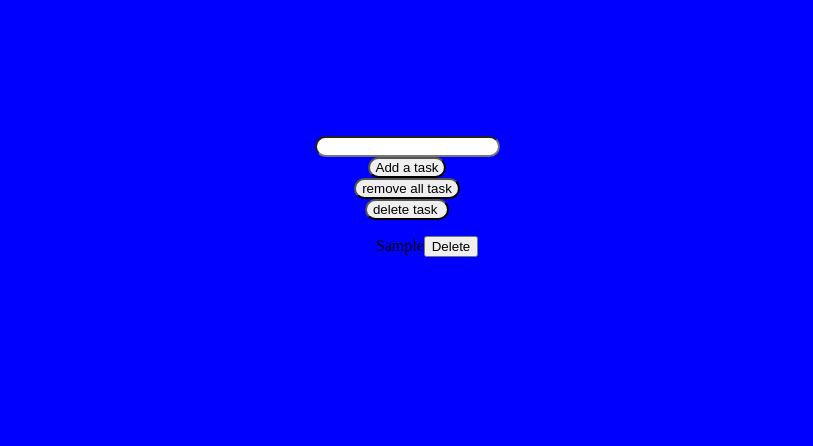
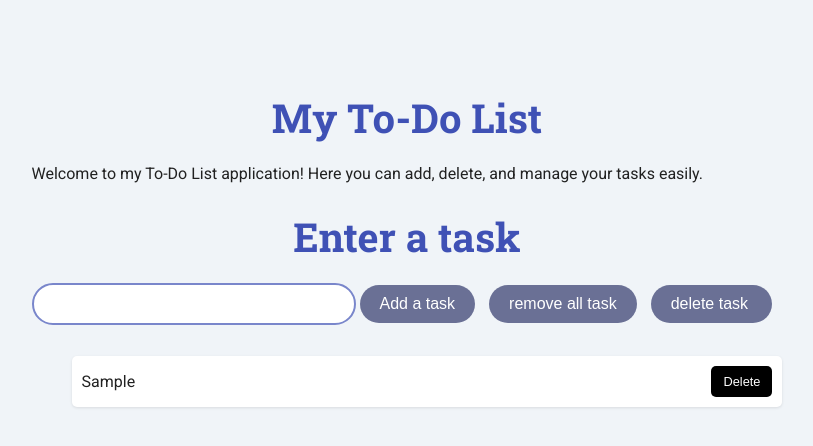
Before and after one commit to Akinloye3264/todolist, a plain HTML site: page index.html in a window 1280 px wide. Both pictures are taken after typing "Sample" into the empty fields and a click on the button "Add a task". Shown: the whole page, without its empty margins (233-1046 px from the left). Drawn offline with Linux system fonts and the light colour scheme.

Commit message:
changes made to my todo list

```diff
--- a/index.html
+++ b/index.html
@@ -1,26 +1,33 @@
-<!-- //creating a todo list using html,css and javascript. -->
 <!DOCTYPE html>
 <html lang="en">
 <head>
+     <link rel="stylesheet" href="https://cdnjs.cloudflare.com/ajax/libs/font-awesome/6.0.0/css/all.min.css" integrity="sha512-9usAa10IRO0HhonpyAIVpjrylPvoDwiPUiKdWk5t3PyolY1cOd4DSE0Ga+ri4AuTroPR5aQvXU9xC6qOPnzFeg==" crossorigin="anonymous" referrerpolicy="no-referrer" />
     <link rel="stylesheet" href="./main.css">
-    <!-- <script src="./script.js"></script> -->
-    <title> My To-Do List </title>
-    <link  rel="icon" href="./todopic.jpg">
+    <link rel="preconnect" href="https://fonts.googleapis.com">
+    <link rel="preconnect" href="https://fonts.gstatic.com" crossorigin>
+    <link href="https://fonts.googleapis.com/css2?family=Roboto+Slab:wght@400;700&family=Roboto:wght@400;500&display=swap" rel="stylesheet">
+    <title>My To-Do List</title>
+    <link rel="icon" href="./todopic.jpg">
 </head>
 <body>
+    <div class="container">
+        <h1>My To-Do List</h1>
+        <p>Welcome to my To-Do List application! Here you can add, delete, and manage your tasks easily.</p>
+    <h1>Enter a task</h1>
     <input type="text" id="taskInput">
     <input type="button" value="Add a task" onclick="addtask()">
     <input type="button" value="remove all task" onclick="deleteAllTasks()">
     <input type="button" value="delete task " onclick="deleteTask()">
-      <ul id="taskList"> </ul>
+    <ul id="taskList"></ul>
 
     <script>
-        function addtask(){
-            const inputbox = document.getElementById("taskInput");
-            const taskText = inputbox.value;
         const taskList = document.getElementById("taskList");
-            if (taskText !== "") {
 
+        // Function to load tasks from localStorage
+        function loadTasks() {
+            const tasks = JSON.parse(localStorage.getItem('tasks')) || []; // Get tasks from localStorage or initialize an empty array
+
+            tasks.forEach(taskText => {
                 const li = document.createElement("li");
                 const btn = document.createElement("button");
                 btn.textContent = "Delete";
@@ -29,11 +36,38 @@
                 const span = document.createElement("span");
                 li.style.listStyleType = "none";
                 span.textContent = taskText;
-                li.appendChild(span );
+                li.appendChild(span);
+                li.appendChild(btn);
+                taskList.appendChild(li);
+            });
+        }
+
+        // Function to save tasks to localStorage
+        function saveTasks() {
+            const tasks = Array.from(taskList.querySelectorAll('li > span')).map(span => span.textContent); // Get all tasks from the list
+            localStorage.setItem('tasks', JSON.stringify(tasks)); // Save tasks to localStorage
+        }
+
+        function addtask() {
+            const inputbox = document.getElementById("taskInput");
+            const taskText = inputbox.value;
+
+            if (taskText !== "") {
+                const li = document.createElement("li");
+                const btn = document.createElement("button");
+                btn.textContent = "Delete";
+                btn.className = "delete";
+                btn.addEventListener("click", deleteTodo);
+                const span = document.createElement("span");
+                li.style.listStyleType = "none";
+                span.textContent = taskText;
+                li.appendChild(span);
                 li.appendChild(btn);
                 taskList.appendChild(li);
 
                 inputbox.value = "";
+
+                saveTasks(); // Save tasks to localStorage after adding a new task
             } else {
                 alert("Please enter a task.");
             }
@@ -44,6 +78,7 @@
             while (taskList.firstChild) {
                 taskList.removeChild(taskList.lastChild);
             }
+            saveTasks(); // Save tasks to localStorage after deleting all tasks
         }
 
         function deleteTask() {
@@ -54,13 +89,26 @@
             } else {
                 alert("No tasks to delete.");
             }
+            saveTasks(); // Save tasks to localStorage after deleting a task
         }
 
         function deleteTodo(event) {
             const li = event.target.parentNode;
             li.parentNode.removeChild(li);
+            saveTasks(); // Save tasks to localStorage after deleting a todo
         }
 
+        taskInput.addEventListener("keyup", function(event) {
+            if (event.key === "Enter") {
+                addtask();
+            }
+        });
+
+
+
+
+        // Load tasks on page load
+        loadTasks();
     </script>
 </body>
 </html>
--- a/main.css
+++ b/main.css
@@ -1,18 +1,78 @@
 body{
+    font-family: 'Roboto', sans-serif; /* Use a readable font */
+    background-color: #f0f4f8; /* Light gray background */
+    color: #212121; /* Dark gray text */
     display: flex;
     flex-direction: column;
     align-items: center;
-    padding-top: 10%;
-    border-radius: 20px;
-    background-color: blue
+    padding-top: 5%; /* Adjust padding */
+    border-radius: 10px; /* Rounded corners */
+    min-height: 100vh; /* Ensure full height */
+    margin: 0; /* Reset default margin */
 }
 #taskInput{
     border-radius: 50px;
-    size: 50px;
+    size: 50px; padding: 10px;
+    border: 2px solid #7986cb; /* Light indigo border */
+    border-radius: 25px; /* Rounded corners */
+    font-size: 1em;
+    width: 300px; /* Adjust width */
+    margin-bottom: 15px; /* Add spacing below the input */
+    outline: none; /* Remove default outline */
 }
 
 input[type="button"] {
-    border-radius: 50px;
-    size: 50px;
+     background-color: #6a7095; /* Indigo background */
+    color: white;
+    padding: 10px 20px;
+    border: none;
+    border-radius: 25px;
+    font-size: 1em;
+    cursor: pointer;
+    margin-right: 10px; /* Add spacing between buttons */
+    transition: background-color 0.3s ease;
+}
+
+input[type="button"]:hover {
+    background-color: #7986cb; /
+}
+
+.delete {
+    background-color: black;/* Pink background */
+    color: white;
+    border: none;
+    padding: 8px 12px;
+    border-radius: 5px;
+    cursor: pointer;
+    font-size: 0.8em;
+    transition: background-color 0.3s ease;
+}
+
+.delete:hover {
+    background-color: pink /* Darker pink on hover */
+}
+
+li {
+    background-color: #fff; /* White background */
+    padding: 10px;
+    border-radius: 5px;
+    margin-bottom: 8px;
+    display: flex;
+    align-items: center;
+    justify-content: space-between; /* Space between text and button */
+    box-shadow: 0 1px 3px rgba(0, 0, 0, 0.1);
 
 }
+h1 {
+    font-family: 'Roboto Slab', serif; /* Use a different font for headings */
+    font-size: 2.5em; /* Larger font size */
+    color: #3f51b5; /* Indigo color */
+    margin-bottom: 20px; /* Add spacing below the heading */
+    text-align: center; /* Center the heading */
+}
+
+#taskInput:focus {
+    border-color: #3f51b5; /* Darker border on focus */
+    box-shadow: 0 0 5px rgba(63, 81, 181, 0.5); /* Add a subtle shadow */
+
+}
```
Lines whose indentation alone changed are shown as unchanged.
